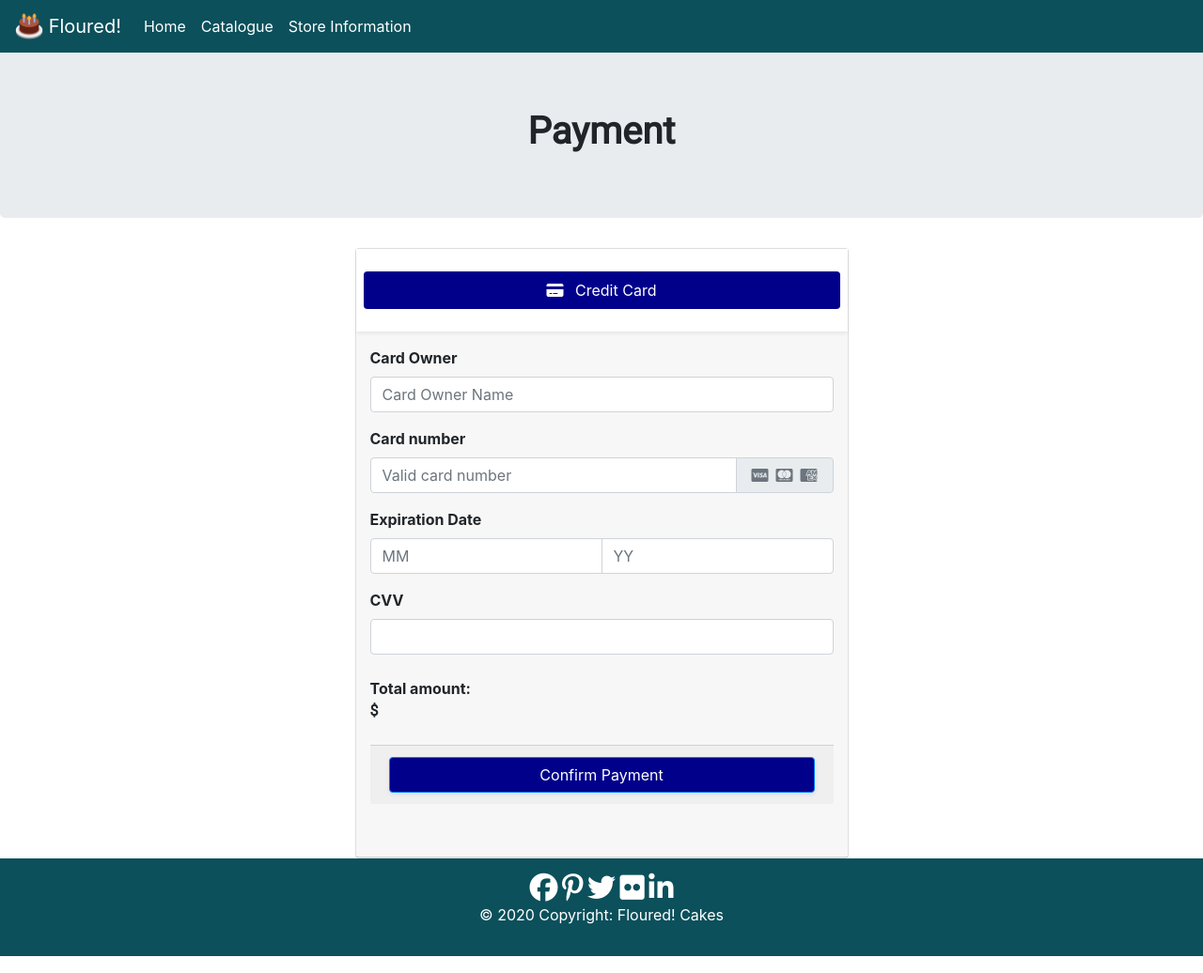
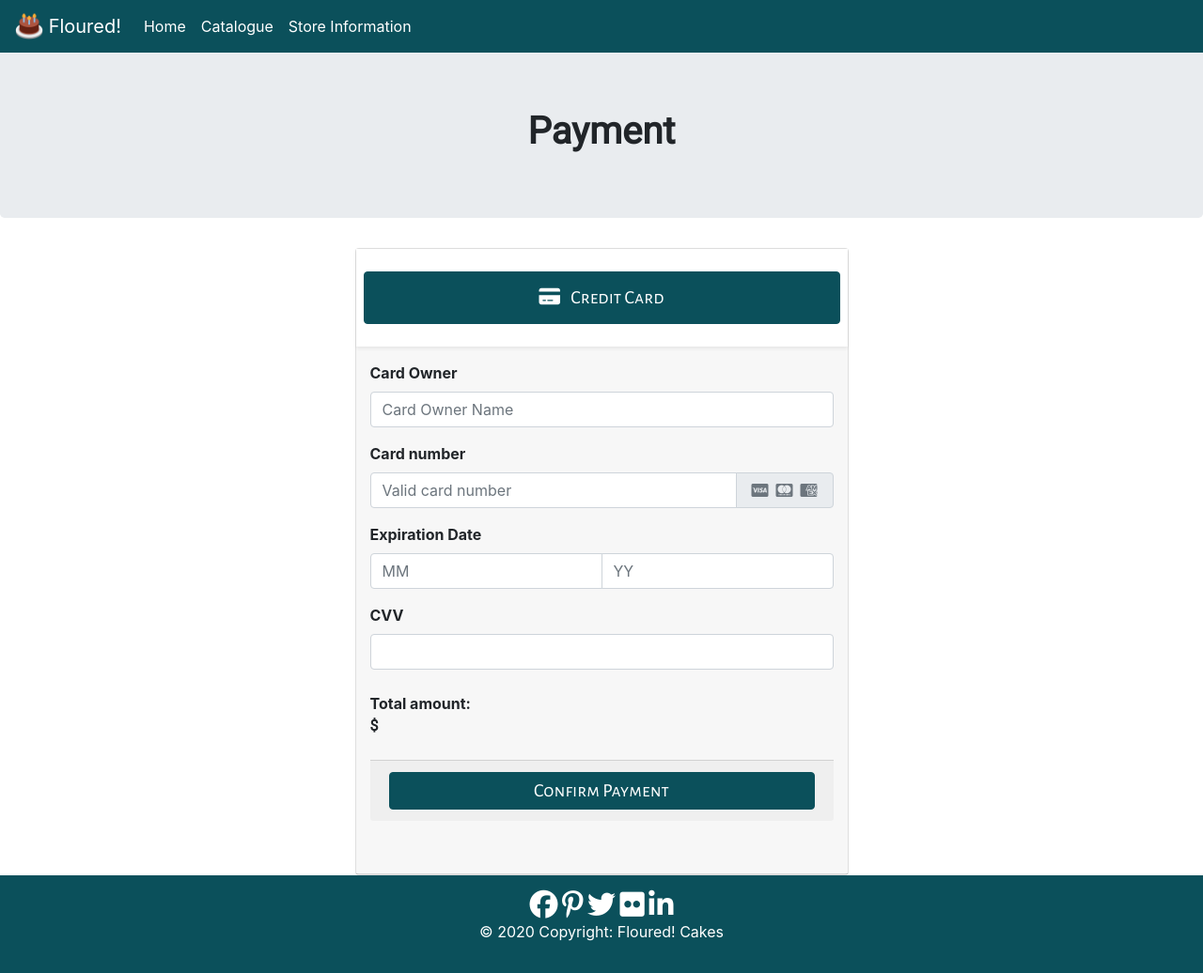
Before and after one commit to NianKiat/ICT2102Project, a PHP site: page /payment.php in a window 1280 px wide. Shown: the whole page at 94% size. Run offline with PHP 8.4, Linux system fonts and the light colour scheme; the visitor is signed in with stand-in values (Sample User, id 1); data that the repository does not hold is empty; some libraries are stand-ins or nearby versions.

Commit message:
edited buttons

```diff
--- a/cart.php
+++ b/cart.php
@@ -8,8 +8,8 @@ include 'memberTraverseSecurity.php';
 <html lang = "en">
     <head>
         <?php
+        include 'navbar.php';
         include 'header.php';
-        include 'navbar.php';
         ?>
         <title>Floured</title>
     </head>
@@ -181,7 +181,7 @@ include 'memberTraverseSecurity.php';
                                     </li>
                                 </ul>
                                 <form action="payment.php" method="POST">
-                                    <button type="submit" class="btn btn-primary btn-block waves-effect waves-light" style="background-color: darkblue">Checkout</button>
+                                    <button type="submit" class="btn button_forms btn-info btn-block">Checkout</button>
                                 </form>
                             </div>
                         </div>
--- a/payment.php
+++ b/payment.php
@@ -45,8 +45,8 @@ include 'memberTraverseSecurity.php';
                 <div class="card-header">
                     <div class="bg-white shadow-sm pt-4 pl-2 pr-2 pb-2">
                         <!-- Credit card form tabs -->
-                        <ul role="tablist" class="nav bg-light nav-pills rounded nav-fill mb-3">
-                            <li class="nav-item"> <a data-toggle="pill" href="#credit-card" class="nav-link active " style="background-color: darkblue"> <i class="fas fa-credit-card mr-2"></i> Credit Card </a> </li>
+                        <ul role="tablist" class="btn button_forms btn-info btn-block">
+                            <li class="nav-item"> <a data-toggle="pill" href="#credit-card" class="nav-link active " style="color:white"> <i class="fas fa-credit-card mr-2" style="color:white"></i> Credit Card </a> </li>
                         </ul>
                     </div> <!-- End -->
                     <!-- Credit card form content -->
@@ -107,7 +107,7 @@ include 'memberTraverseSecurity.php';
                                             <strong>Total amount:</strong>
                                             <p class="mb-0"><span><strong>$ <?php echo $sum; ?></strong></span></p><br>
                                             <div class="card-footer">
-                                                <button type="button" class="subscribe btn btn-primary btn-block shadow-sm" style="background-color: darkblue"> Confirm Payment </button>
+                                                <button type="button" class="btn button_forms btn-info btn-block"> Confirm Payment </button>
                                             </div>
                                         </div>
                                     </div>
```
